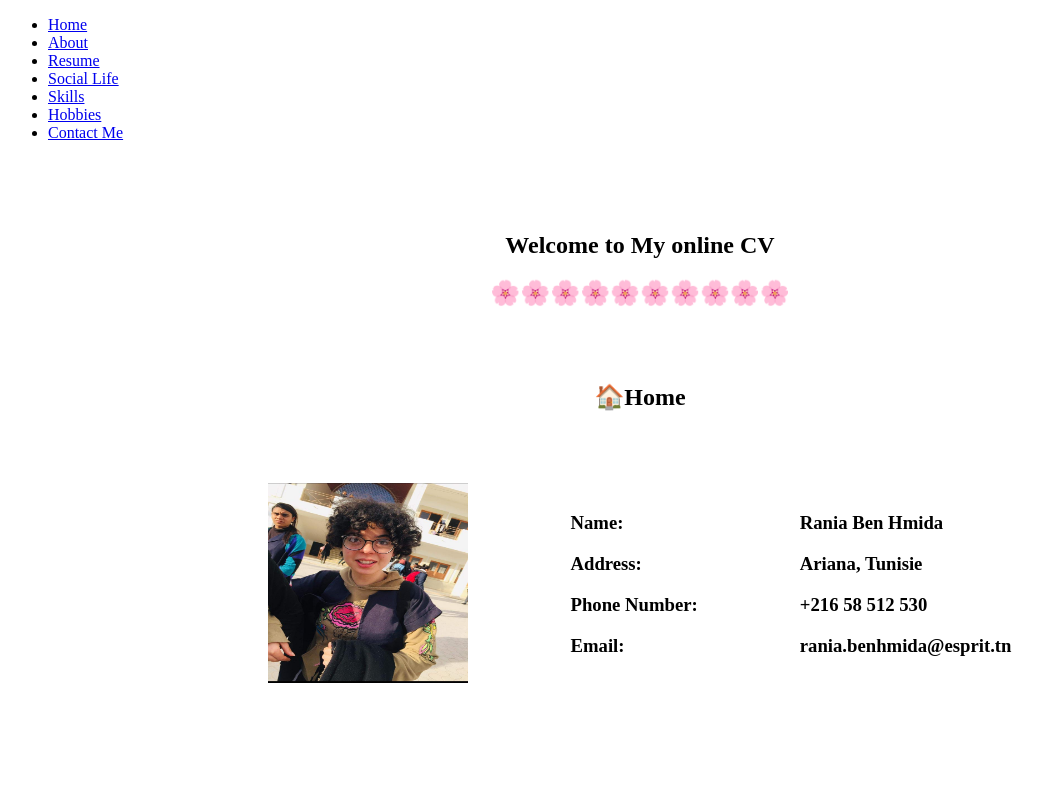
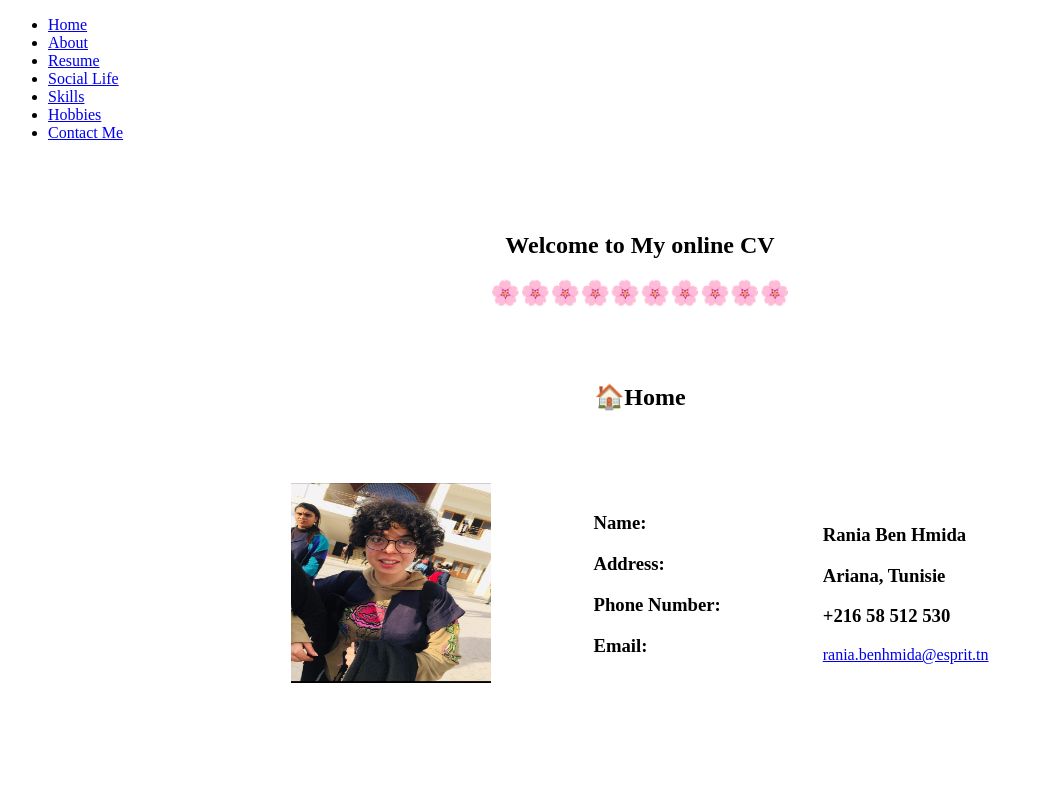
Before and after one commit to Rania-ben-hmida/Miniprojetweb, a plain HTML site: page index.html in a window 1280 px wide. Shown: the top 799 px of the page, without its empty margins (0-1043 px from the left). Drawn offline with Linux system fonts and the light colour scheme.

Commit message:
Mini Project

```diff
--- a/index.html
+++ b/index.html
@@ -25,7 +25,7 @@
         <h1> Welcome to My online CV</h1>
         <h1>🌸🌸🌸🌸🌸🌸🌸🌸🌸🌸</h1>
     <br/>
-    <br/>
+    <br>
     </section>
     <section id="home">
         <h1>🏠Home</h1>
@@ -45,7 +45,7 @@
                         <h3>Rania Ben Hmida</h3>
                         <h3>Ariana, Tunisie</h3>
                         <h3>+216 58 512 530</h3>
-                        <h3>rania.benhmida@esprit.tn</h3>
+                        <a href="https://mail.google.com/mail/u/0/#inbox">rania.benhmida@esprit.tn</a>
                     </td>
                 </tr>
             </table>
@@ -202,7 +202,7 @@
                         <h3>Whattsapp:</h3>
                         <p>+216 58 512 530</p>
                         <h3>Email:</h3>
-                        <p>rania.benhmida@esprit.tn</p>
+                        <a href="https://mail.google.com/mail/u/0/#inbox">rania.benhmida@esprit.tn</a>
                     </td>
                     <td>
                         <form>
```
